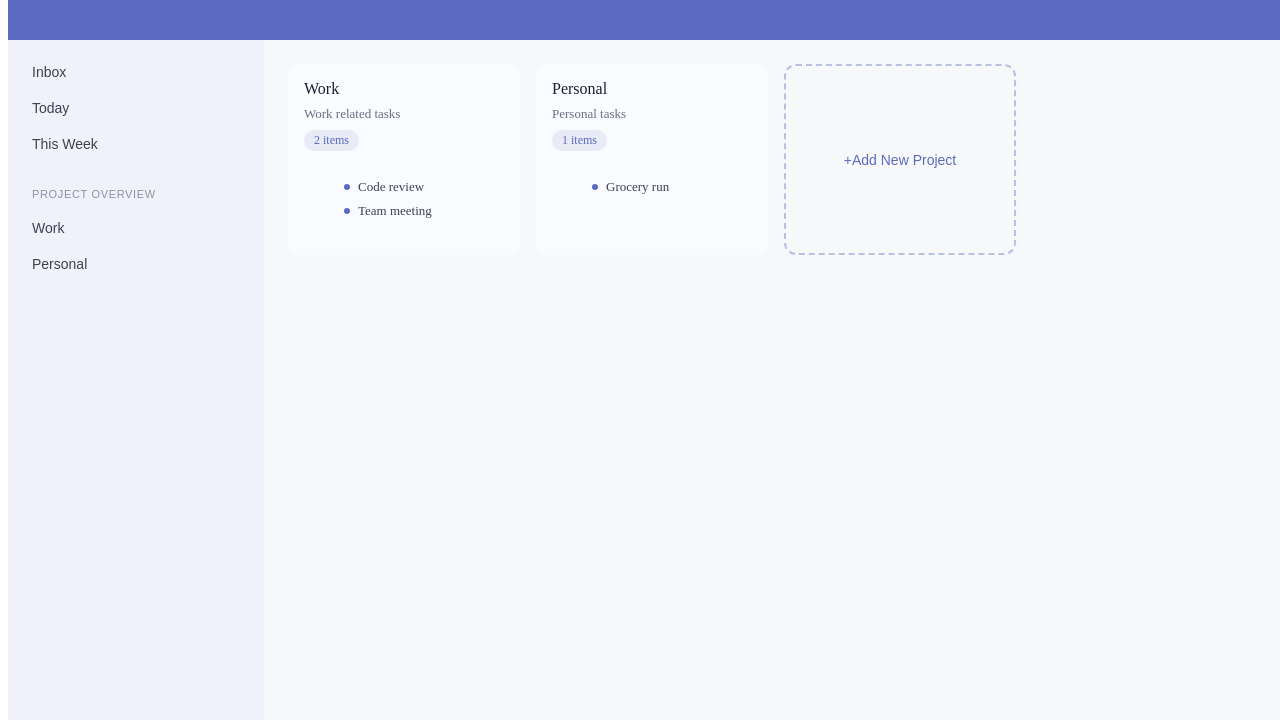
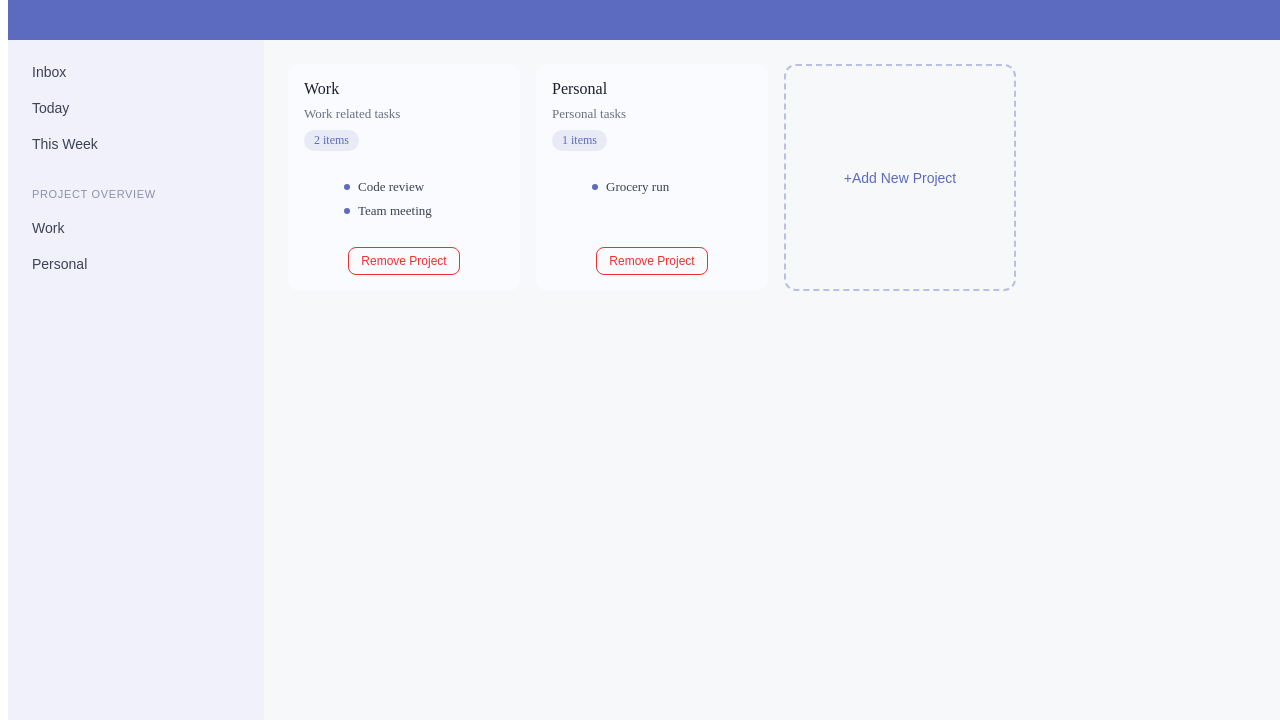
Before and after one commit to GoldenGlint/odin-To-Do-List, a website built with webpack: page src/template.html in a window 1280 px wide. Shown: the part 88-816 px from the top of the page. Built offline with nearby package versions, Linux system fonts and the light colour scheme.

Commit message:
Fix #3, add and style delete button for projects
Propogation needed to stop, also styled button

```diff
--- a/src/controller.js
+++ b/src/controller.js
@@ -65,6 +65,12 @@ export class controller{
 
     }
 
+    removeProjectAction(ID){
+
+        this.removeProject(ID);
+        this.renderHomepage();
+    }
+
     get projectList(){
         return this.#projectList;
     }
@@ -79,7 +85,7 @@ export class controller{
             this.renderProject(project)}, ()=>this.renderHomepage()
         );
         render.mainHeader(this.projectCounter, () => this.renderHomepage());
-        render.projectOverview(this.projectList, (e)=>this.submitNewProject(e), (ID)=>this.navigateFromCard(ID));
+        render.projectOverview(this.projectList, (e)=>this.submitNewProject(e), (ID)=>this.navigateFromCard(ID), (ID)=>this.removeProjectAction(ID));
     }
     renderProject(project){
         render.itemOverview(project, (e)=>this.submitNewItem(e, project));
--- a/src/render.js
+++ b/src/render.js
@@ -79,7 +79,7 @@ export const render = {
 
         header.append(title, counter, button);
     },
-    projectOverview(projectList, submitNewProject, navigateFromCard){
+    projectOverview(projectList, submitNewProject, navigateFromCard, removeProjectAction){
         const projectContainer=document.querySelector("#project-container");
         projectContainer.innerHTML="";
         projectContainer.classList.remove("list-view");
@@ -109,7 +109,17 @@ export const render = {
                 item.classList.add("item-name");
                 projectItems.appendChild(item);
             }
-            projectCard.append(projectName, projectDescription, projectCounter, projectItems);
+
+            const removeProjectButton=document.createElement("button");
+            removeProjectButton.textContent="Remove Project";
+            removeProjectButton.classList.add("remove-project-button");
+
+            removeProjectButton.addEventListener("click", (e)=>{
+                e.stopPropagation();
+                removeProjectAction(projectList[i].projectID);
+            });
+
+            projectCard.append(projectName, projectDescription, projectCounter, projectItems, removeProjectButton);
 
             projectCard.addEventListener("click", () => navigateFromCard(projectList[i].projectID));
 
--- a/src/styles.css
+++ b/src/styles.css
@@ -18,6 +18,10 @@
     --in-progress: #FFA726;
     --high-priorty: #EF5350;
     --cancelled: #90A4AE;
+
+    /**/
+    --remove-button: #f02e2b;
+
 }
 
 :root.dark{
@@ -557,3 +561,23 @@
 #cancel-item-button:hover {
     background: var(--sidebar-bg);
 }
+
+.remove-project-button {
+    background: transparent;
+    border: 1px solid var(--remove-button);
+    color: var(--remove-button);
+    border-radius: 8px;
+    padding: 6px 12px;
+    font-size: 12px;
+    cursor: pointer;
+    width: fit-content;
+    align-self: flex-end;
+    transition: all 0.15s ease;
+    margin-top: auto;
+    align-self: center;
+}
+
+.remove-project-button:hover {
+    background: var(--high-priorty);
+    color: var(--header-text);
+}
```
